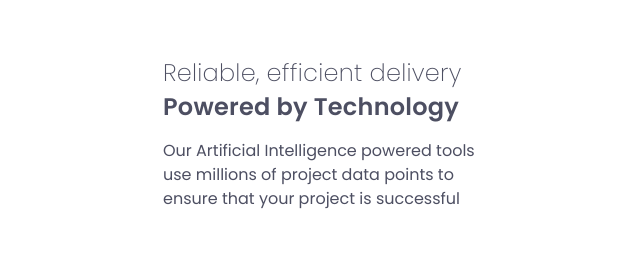
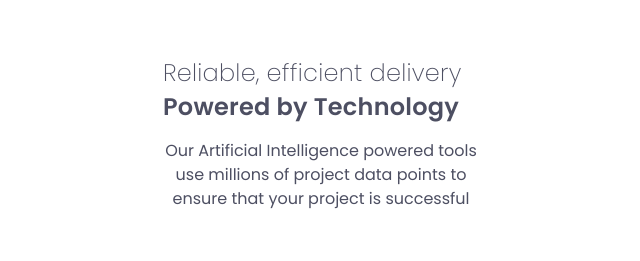
Before and after one commit to nerbertb/FEM-Four-Card-Feature, a React (Vite) app: page / in a window 1280 px wide. Shown: the top 261 px of the page, without its empty margins (319-959 px from the left). Built offline with nearby package versions, Linux system fonts and the light colour scheme.

Commit message:
fix: text-center on paragraph

```diff
--- a/src/components/Home.jsx
+++ b/src/components/Home.jsx
@@ -27,7 +27,7 @@ function Home() {
             </h2>
           </div>
           <div>
-            <p className="text[15px]/[140%] text-[#4D4F62] poppins-regular">
+            <p className="text[15px]/[140%] text-[#4D4F62] poppins-regular text-center">
               Our Artificial Intelligence powered tools use millions of project
               data points to ensure that your project is successful
             </p>
```
